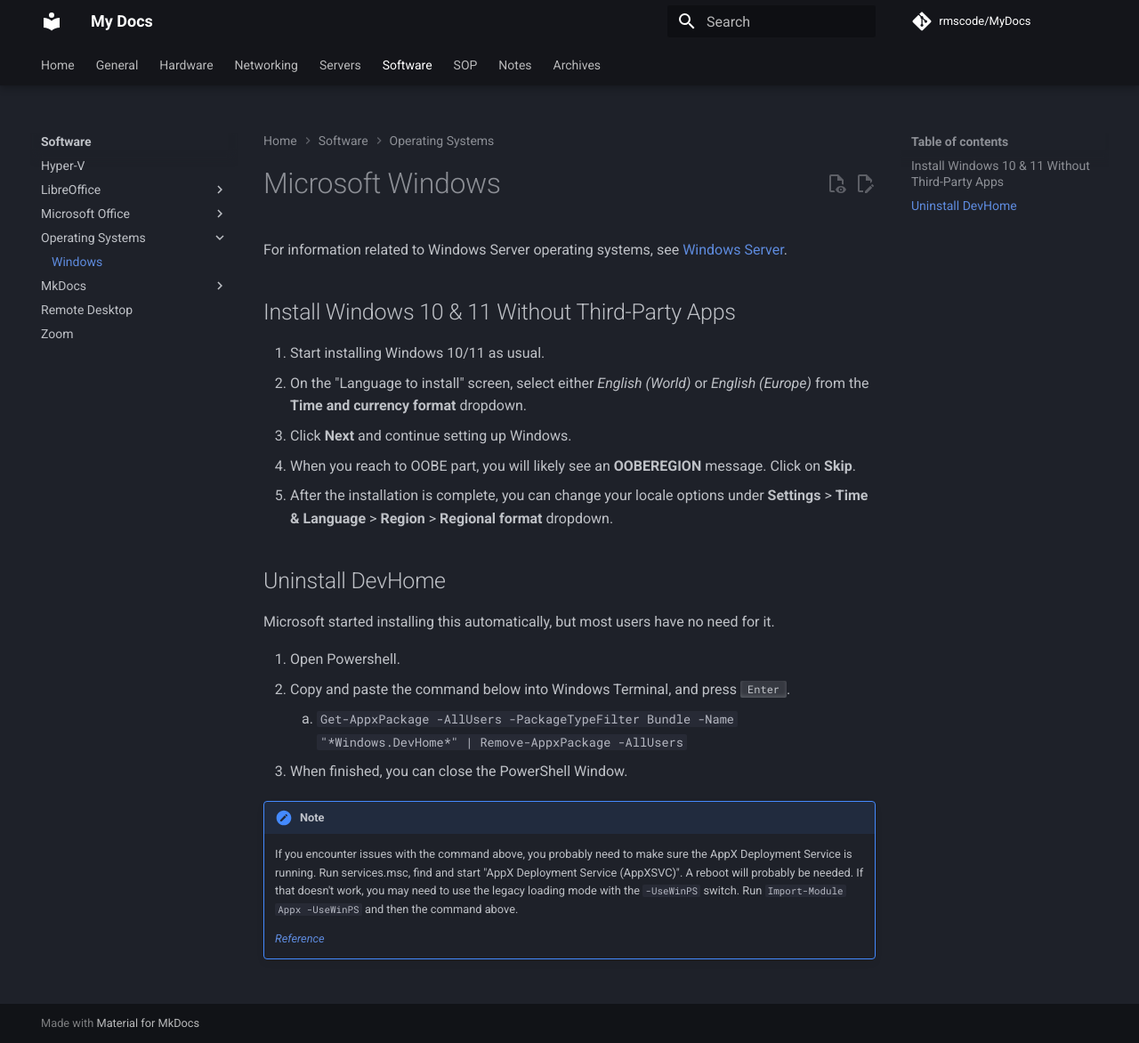
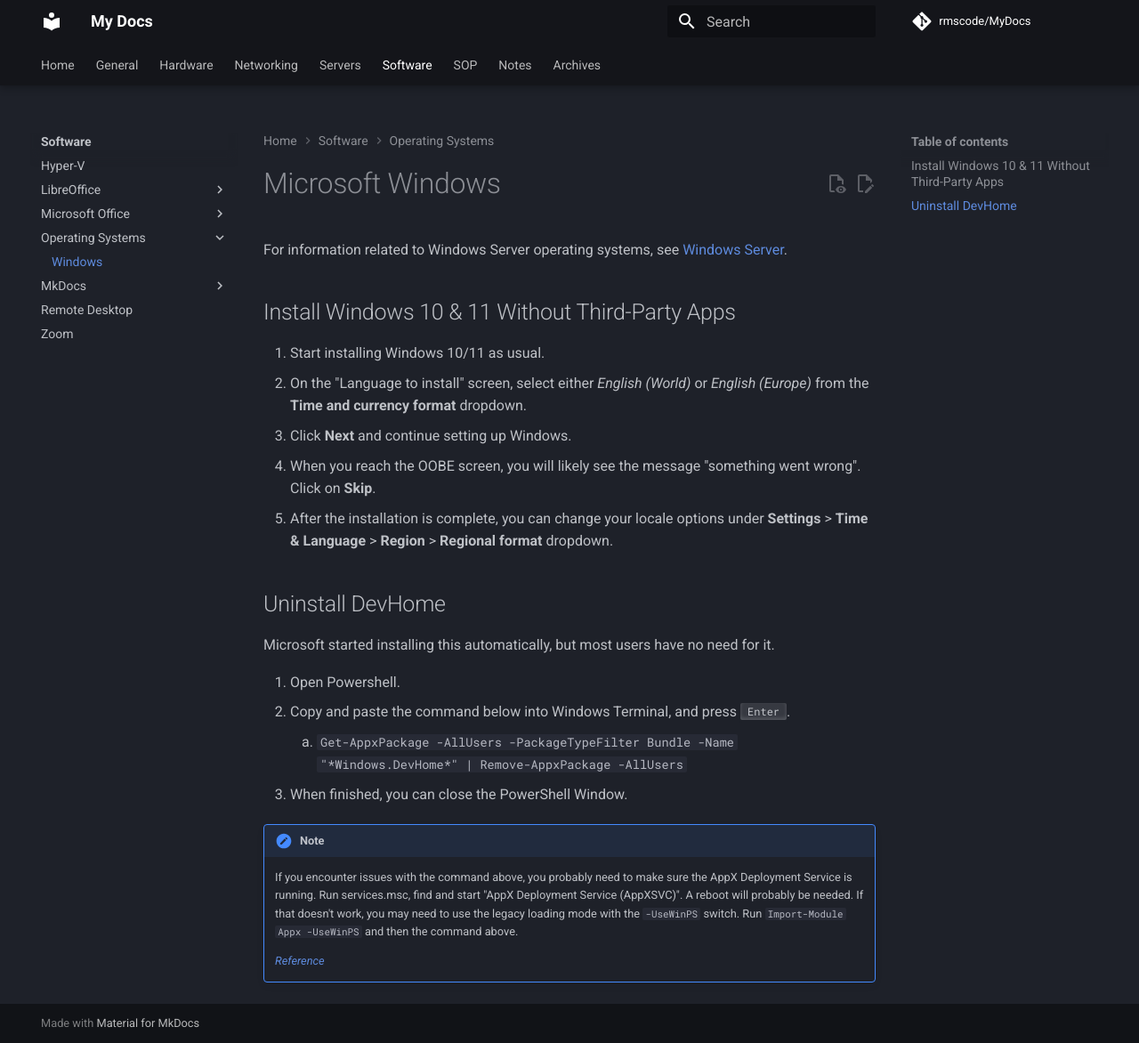
Before and after one commit to rmscode/binary-garden, an MkDocs documentation site: the page built from docs/software/operating-systems/windows.md, in a window 1280 px wide and 1172 px high. Shown: the whole window at 89% size. Built offline with MkDocs 1.6.1 and Material for MkDocs 9.7.7, drawn with Linux system fonts in a browser that asks for light colours; comment, search, counter and statistics services are not loaded.

Commit message:
Update windows.md

```diff
--- a/docs/software/operating-systems/windows.md
+++ b/docs/software/operating-systems/windows.md
@@ -7,7 +7,7 @@
 1. Start installing Windows 10/11 as usual.
 2. On the "Language to install" screen, select either *English (World)* or *English (Europe)* from the **Time and currency format** dropdown.
 3. Click **Next** and continue setting up Windows.
-4. When you reach to OOBE part, you will likely see an **OOBEREGION** message. Click on **Skip**.
+4. When you reach the OOBE screen, you will likely see the message "something went wrong". Click on **Skip**.
 5. After the installation is complete, you can change your locale options under **Settings** > **Time & Language** > **Region** > **Regional format** dropdown.
 
 ## Uninstall DevHome
```
